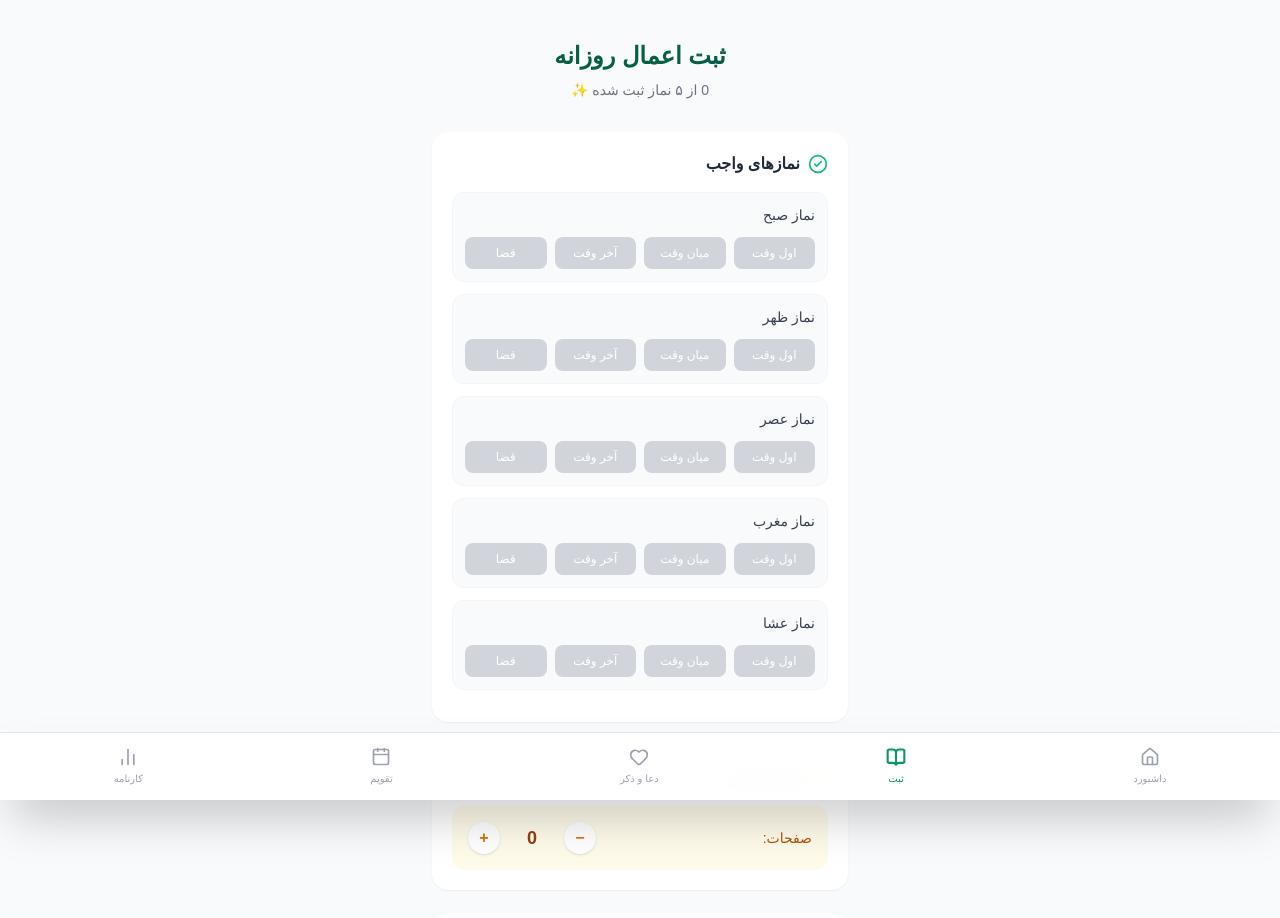
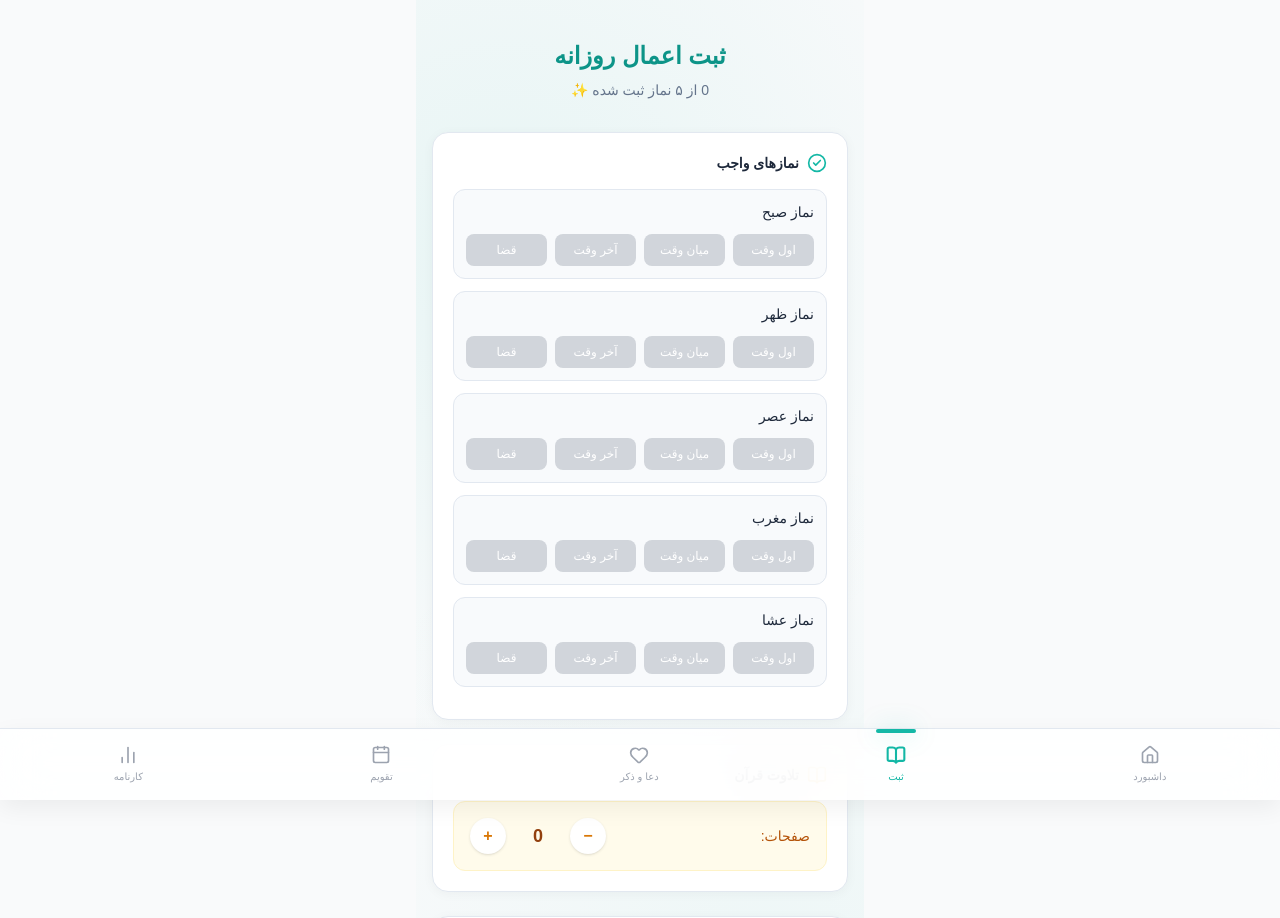
Before and after one commit to mojtabamaniya5-boop/Ebadat, a React (Vite) app: page /Ebadat/track in a window 1280 px wide. Shown: the top 918 px of the page. Built offline with nearby package versions, Linux system fonts and the light colour scheme; a small style sheet from the web is missing.

Commit message:
feat: premium theme redesign (Calm Night + Morning Breeze)

```diff
--- a/src/components/BottomNav.jsx
+++ b/src/components/BottomNav.jsx
@@ -14,19 +14,26 @@ export default function BottomNav() {
   ]
 
   return (
-    <nav className="fixed bottom-0 w-full bg-white/95 dark:bg-slate-800/95 backdrop-blur-md border-t border-gray-200 dark:border-slate-700 flex justify-around items-center py-2.5 shadow-2xl z-50 transition-colors">
+    <nav className="fixed bottom-0 w-full bg-white/85 dark:bg-dark-bg/85 backdrop-blur-xl border-t border-light-border dark:border-dark-border flex justify-around items-center py-3 shadow-soft-lg z-50 transition-colors">
       {items.map(({ path, label, icon: Icon }) => {
         const active = isActive(path)
         return (
           <Link
             key={path}
             to={path}
-            className={`flex flex-col items-center px-2 py-1 rounded-xl transition-all ${
-              active ? 'text-emerald-600 dark:text-emerald-400' : 'text-gray-400 dark:text-gray-500'
-            }`}
+            className="flex flex-col items-center px-2 py-1 relative"
           >
-            <Icon size={20} strokeWidth={active ? 2.5 : 2} />
-            <span className="text-[10px] mt-1 font-medium">{label}</span>
+            {active && (
+              <div className="absolute -top-3 w-10 h-1 bg-brand-500 rounded-full shadow-glow" />
+            )}
+            <Icon
+              size={20}
+              strokeWidth={active ? 2.5 : 2}
+              className={`transition-colors ${active ? 'text-brand-500' : 'text-gray-400 dark:text-dark-textSecondary'}`}
+            />
+            <span className={`text-[10px] mt-1 font-medium transition-colors ${active ? 'text-brand-500' : 'text-gray-400 dark:text-dark-textSecondary'}`}>
+              {label}
+            </span>
           </Link>
         )
       })}
--- a/src/index.css
+++ b/src/index.css
@@ -5,15 +5,38 @@
 body {
   font-family: 'Vazirmatn', sans-serif;
   -webkit-tap-highlight-color: transparent;
+  background-color: #F8FAFC;
+  color: #1E293B;
+  transition: background-color 0.3s ease, color 0.3s ease;
 }
 
-::-webkit-scrollbar { width: 5px; height: 5px; }
+html.dark body {
+  background-color: #0F172A;
+  color: #F1F5F9;
+}
+
+::-webkit-scrollbar { width: 4px; height: 4px; }
 ::-webkit-scrollbar-track { background: transparent; }
-::-webkit-scrollbar-thumb { background: #10b981; border-radius: 10px; }
+::-webkit-scrollbar-thumb { background: #14B8A6; border-radius: 10px; }
 
-body {
-  @apply bg-gray-50 text-gray-900 transition-colors duration-300;
+/* کلاس‌های کاربردی */
+@layer components {
+  .card {
+    @apply bg-white dark:bg-dark-surface rounded-2xl shadow-soft dark:shadow-none border border-light-border dark:border-dark-border transition-colors;
+  }
+  .text-main { @apply text-light-text dark:text-dark-text; }
+  .text-sub { @apply text-light-textSecondary dark:text-dark-textSecondary; }
+  .btn-brand {
+    @apply bg-gradient-to-l from-brand-500 to-brand-600 text-white font-bold rounded-xl transition-all active:scale-95 shadow-glow-sm;
+  }
 }
-.dark body {
-  @apply bg-slate-900 text-gray-100;
+
+/* پس‌زمینه‌های گرادیانتی */
+.bg-mesh-light {
+  background: radial-gradient(circle at 20% 20%, rgba(20, 184, 166, 0.08), transparent 50%),
+              radial-gradient(circle at 80% 80%, rgba(20, 184, 166, 0.05), transparent 50%);
 }
+html.dark .bg-mesh-dark {
+  background: radial-gradient(circle at 20% 20%, rgba(20, 184, 166, 0.15), transparent 50%),
+              radial-gradient(circle at 80% 80%, rgba(20, 184, 166, 0.08), transparent 50%);
+}
--- a/src/pages/Track.jsx
+++ b/src/pages/Track.jsx
@@ -1,5 +1,5 @@
 import { useState, useEffect } from 'react'
-import { CheckCircle2, BookOpen, Heart, Sparkles, Check } from 'lucide-react'
+import { CheckCircle2, BookOpen, Heart, Check } from 'lucide-react'
 import { getTodayData, saveTodayData } from '../utils/storage'
 
 export default function Track() {
@@ -18,14 +18,14 @@ export default function Track() {
     return () => clearTimeout(t)
   }, [data])
 
-  if (data === null) return <div className="p-8 text-center">در حال بارگذاری...</div>
+  if (data === null) return <div className="p-8 text-center text-sub">در حال بارگذاری...</div>
 
   const names = { fajr: 'نماز صبح', dhuhr: 'نماز ظهر', asr: 'نماز عصر', maghrib: 'نماز مغرب', isha: 'نماز عشا' }
   const options = [
-    { label: 'اول وقت', value: 'ontime', color: 'bg-emerald-500' },
-    { label: 'میان وقت', value: 'mid', color: 'bg-yellow-500' },
-    { label: 'آخر وقت', value: 'late', color: 'bg-orange-500' },
-    { label: 'قضا', value: 'qaza', color: 'bg-red-500' },
+    { label: 'اول وقت', value: 'ontime', color: 'bg-brand-500 shadow-glow-sm' },
+    { label: 'میان وقت', value: 'mid', color: 'bg-amber-400 shadow-md' },
+    { label: 'آخر وقت', value: 'late', color: 'bg-orange-500 shadow-md' },
+    { label: 'قضا', value: 'qaza', color: 'bg-red-500 shadow-md' },
   ]
 
   const updatePrayer = (key, value) => {
@@ -35,41 +35,33 @@ export default function Track() {
     }))
   }
 
-  const updateQuran = (delta) => {
-    setData(prev => ({ ...prev, quran: Math.max(0, prev.quran + delta) }))
-  }
-
-  const updateSalawat = (delta) => {
-    setData(prev => ({ ...prev, salawat: Math.max(0, prev.salawat + delta) }))
-  }
+  const updateQuran = (delta) => setData(prev => ({ ...prev, quran: Math.max(0, prev.quran + delta) }))
+  const updateSalawat = (delta) => setData(prev => ({ ...prev, salawat: Math.max(0, prev.salawat + delta) }))
 
   const totalPrayers = Object.values(data.prayers).filter(v => v && v !== 'qaza').length
 
   return (
-    <main className="p-4 max-w-md mx-auto pb-24">
-      {/* نشانگر ذخیره */}
+    <main className="p-4 max-w-md mx-auto pb-28 animate-fade-in bg-mesh-light dark:bg-mesh-dark min-h-screen">
       <div className={`fixed top-4 left-1/2 -translate-x-1/2 z-50 transition-all duration-300 ${
         saved ? 'opacity-100 translate-y-0' : 'opacity-0 -translate-y-4 pointer-events-none'
       }`}>
-        <div className="bg-emerald-600 text-white px-4 py-2 rounded-full shadow-lg flex items-center gap-2 text-sm">
+        <div className="bg-brand-500 text-white px-4 py-2 rounded-full shadow-glow flex items-center gap-2 text-sm">
           <Check size={16} />
           ذخیره شد
         </div>
       </div>
 
-      <h1 className="text-2xl font-bold text-emerald-800 text-center mt-6 mb-2">ثبت اعمال روزانه</h1>
-      <p className="text-center text-sm text-gray-500 mb-8">
-        {totalPrayers} از ۵ نماز ثبت شده ✨
-      </p>
+      <h1 className="text-2xl font-bold text-brand-600 dark:text-brand-400 text-center mt-6 mb-2">ثبت اعمال روزانه</h1>
+      <p className="text-center text-sm text-sub mb-8">{totalPrayers} از ۵ نماز ثبت شده ✨</p>
 
-      <div className="bg-white rounded-2xl p-5 shadow-sm mb-6">
-        <h2 className="font-bold text-gray-800 mb-4 flex items-center gap-2">
-          <CheckCircle2 size={20} className="text-emerald-500" />
+      <div className="card p-5 mb-6">
+        <h2 className="font-bold text-main mb-4 flex items-center gap-2 text-sm">
+          <CheckCircle2 size={20} className="text-brand-500" />
           نمازهای واجب
         </h2>
         {Object.keys(data.prayers).map((key) => (
-          <div key={key} className="bg-gray-50 p-3 rounded-xl border border-gray-100 mb-3">
-            <p className="font-medium text-gray-700 mb-3 text-sm">{names[key]}</p>
+          <div key={key} className="bg-light-bg dark:bg-dark-bg p-3 rounded-xl border border-light-border dark:border-dark-border mb-3">
+            <p className="font-medium text-main mb-3 text-sm">{names[key]}</p>
             <div className="flex justify-between gap-2">
               {options.map((opt) => (
                 <button
@@ -77,8 +69,8 @@ export default function Track() {
                   onClick={() => updatePrayer(key, opt.value)}
                   className={`flex-1 py-2 text-xs rounded-lg text-white font-medium transition-all ${
                     data.prayers[key] === opt.value
-                      ? opt.color + ' shadow-md scale-105'
-                      : 'bg-gray-300 hover:bg-gray-400'
+                      ? opt.color + ' scale-105'
+                      : 'bg-gray-300 dark:bg-slate-700 hover:bg-gray-400 dark:hover:bg-slate-600'
                   }`}
                 >
                   {opt.label}
@@ -89,32 +81,32 @@ export default function Track() {
         ))}
       </div>
 
-      <div className="bg-white rounded-2xl p-5 shadow-sm mb-6">
-        <h2 className="font-bold text-gray-800 mb-4 flex items-center gap-2">
+      <div className="card p-5 mb-6">
+        <h2 className="font-bold text-main mb-4 flex items-center gap-2 text-sm">
           <BookOpen size={20} className="text-amber-500" />
           تلاوت قرآن
         </h2>
-        <div className="flex items-center justify-between bg-amber-50 p-4 rounded-xl">
-          <span className="text-sm font-medium text-amber-700">صفحات:</span>
+        <div className="flex items-center justify-between bg-amber-50 dark:bg-amber-900/20 p-4 rounded-xl border border-amber-100 dark:border-amber-900/40">
+          <span className="text-sm font-medium text-amber-700 dark:text-amber-400">صفحات:</span>
           <div className="flex items-center gap-4">
-            <button onClick={() => updateQuran(-1)} className="w-8 h-8 bg-white rounded-full shadow text-amber-600 font-bold">−</button>
-            <span className="text-lg font-bold text-amber-800 w-8 text-center">{data.quran}</span>
-            <button onClick={() => updateQuran(1)} className="w-8 h-8 bg-white rounded-full shadow text-amber-600 font-bold">+</button>
+            <button onClick={() => updateQuran(-1)} className="w-9 h-9 bg-white dark:bg-dark-surface rounded-full shadow text-amber-600 font-bold active:scale-95 transition">−</button>
+            <span className="text-lg font-bold text-amber-800 dark:text-amber-300 w-8 text-center">{data.quran}</span>
+            <button onClick={() => updateQuran(1)} className="w-9 h-9 bg-white dark:bg-dark-surface rounded-full shadow text-amber-600 font-bold active:scale-95 transition">+</button>
           </div>
         </div>
       </div>
 
-      <div className="bg-white rounded-2xl p-5 shadow-sm mb-6">
-        <h2 className="font-bold text-gray-800 mb-4 flex items-center gap-2">
+      <div className="card p-5 mb-6">
+        <h2 className="font-bold text-main mb-4 flex items-center gap-2 text-sm">
           <Heart size={20} className="text-rose-500" />
           صلوات
         </h2>
-        <div className="flex items-center justify-between bg-rose-50 p-4 rounded-xl">
-          <span className="text-sm font-medium text-rose-700">تعداد:</span>
+        <div className="flex items-center justify-between bg-rose-50 dark:bg-rose-900/20 p-4 rounded-xl border border-rose-100 dark:border-rose-900/40">
+          <span className="text-sm font-medium text-rose-700 dark:text-rose-400">تعداد:</span>
           <div className="flex items-center gap-4">
-            <button onClick={() => updateSalawat(-10)} className="px-2 h-8 bg-white rounded-full shadow text-rose-600 font-bold text-xs">−۱۰</button>
-            <span className="text-lg font-bold text-rose-800 w-10 text-center">{data.salawat}</span>
-            <button onClick={() => updateSalawat(10)} className="px-2 h-8 bg-white rounded-full shadow text-rose-600 font-bold text-xs">+۱۰</button>
+            <button onClick={() => updateSalawat(-10)} className="px-3 h-9 bg-white dark:bg-dark-surface rounded-full shadow text-rose-600 font-bold text-xs active:scale-95 transition">−۱۰</button>
+            <span className="text-lg font-bold text-rose-800 dark:text-rose-300 w-10 text-center">{data.salawat}</span>
+            <button onClick={() => updateSalawat(10)} className="px-3 h-9 bg-white dark:bg-dark-surface rounded-full shadow text-rose-600 font-bold text-xs active:scale-95 transition">+۱۰</button>
           </div>
         </div>
       </div>
--- a/tailwind.config.js
+++ b/tailwind.config.js
@@ -5,13 +5,55 @@ export default {
   theme: {
     extend: {
       fontFamily: { vazir: ['Vazirmatn', 'sans-serif'] },
+      colors: {
+        // پالت تم روشن: نسیم صبح
+        light: {
+          bg: '#F8FAFC',
+          surface: '#FFFFFF',
+          border: '#E2E8F0',
+          text: '#1E293B',
+          textSecondary: '#64748B',
+        },
+        // پالت تم تاریک: شب آرام
+        dark: {
+          bg: '#0F172A',
+          surface: '#1E293B',
+          border: '#334155',
+          text: '#F1F5F9',
+          textSecondary: '#94A3B8',
+        },
+        // رنگ تاکیدی
+        brand: {
+          50: '#F0FDFA',
+          100: '#CCFBF1',
+          200: '#99F6E4',
+          300: '#5EEAD4',
+          400: '#2DD4BF',
+          500: '#14B8A6',
+          600: '#0D9488',
+          700: '#0F766E',
+          800: '#115E59',
+          900: '#134E4A',
+        },
+      },
+      boxShadow: {
+        'soft': '0 2px 12px rgba(0, 0, 0, 0.04)',
+        'soft-lg': '0 8px 24px rgba(0, 0, 0, 0.06)',
+        'glow': '0 0 24px rgba(20, 184, 166, 0.35)',
+        'glow-sm': '0 0 12px rgba(20, 184, 166, 0.25)',
+      },
       animation: {
         'fade-in': 'fadeIn 0.4s ease-out',
-        'slide-up': 'slideUp 0.3s ease-out',
+        'slide-up': 'slideUp 0.35s ease-out',
+        'pulse-glow': 'pulseGlow 2s ease-in-out infinite',
       },
       keyframes: {
         fadeIn: { '0%': { opacity: 0 }, '100%': { opacity: 1 } },
-        slideUp: { '0%': { transform: 'translateY(10px)', opacity: 0 }, '100%': { transform: 'translateY(0)', opacity: 1 } },
+        slideUp: { '0%': { transform: 'translateY(12px)', opacity: 0 }, '100%': { transform: 'translateY(0)', opacity: 1 } },
+        pulseGlow: {
+          '0%, 100%': { boxShadow: '0 0 12px rgba(20, 184, 166, 0.25)' },
+          '50%': { boxShadow: '0 0 24px rgba(20, 184, 166, 0.5)' },
+        },
       },
     },
   },
```
Also changed, not shown: src/components/ThemeToggle.jsx (+9 -6 lines), src/pages/Dashboard.jsx (+38 -35 lines), 4 other files (tests, documents, lock files or other folders).
